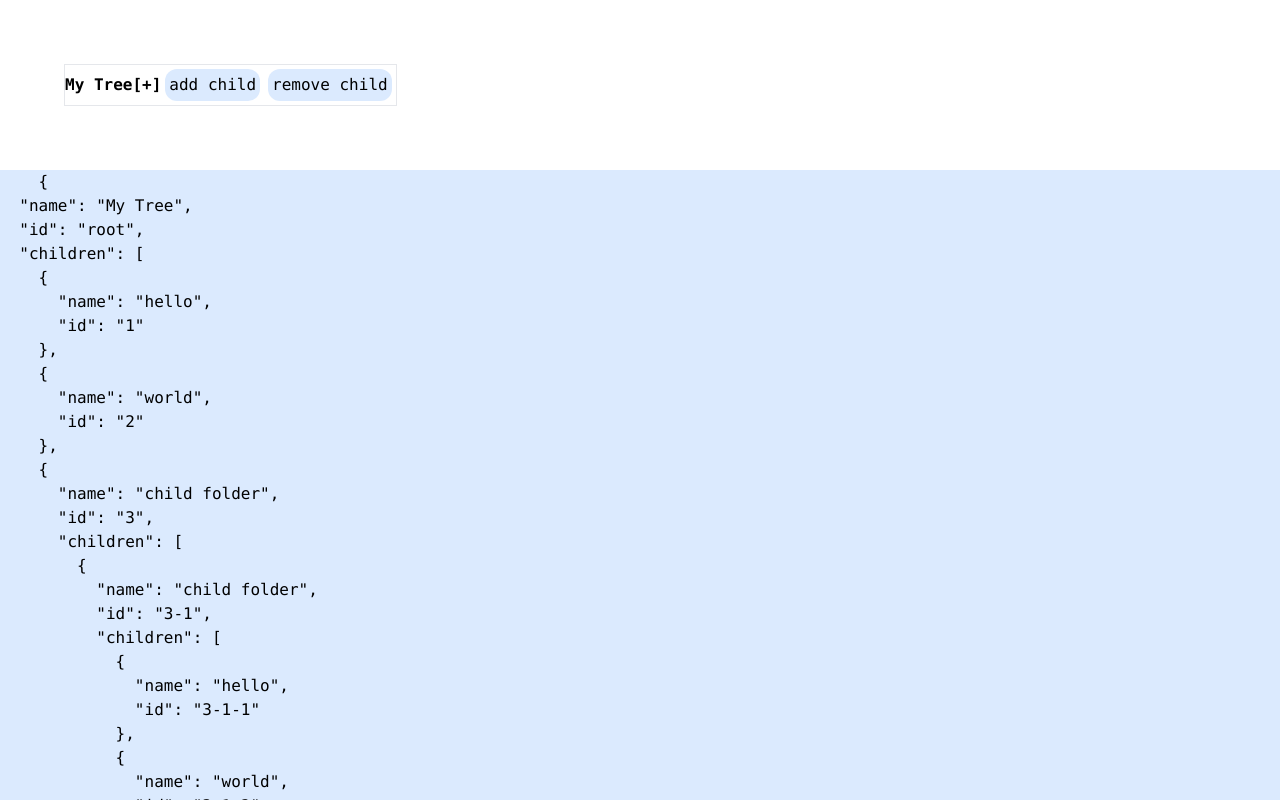
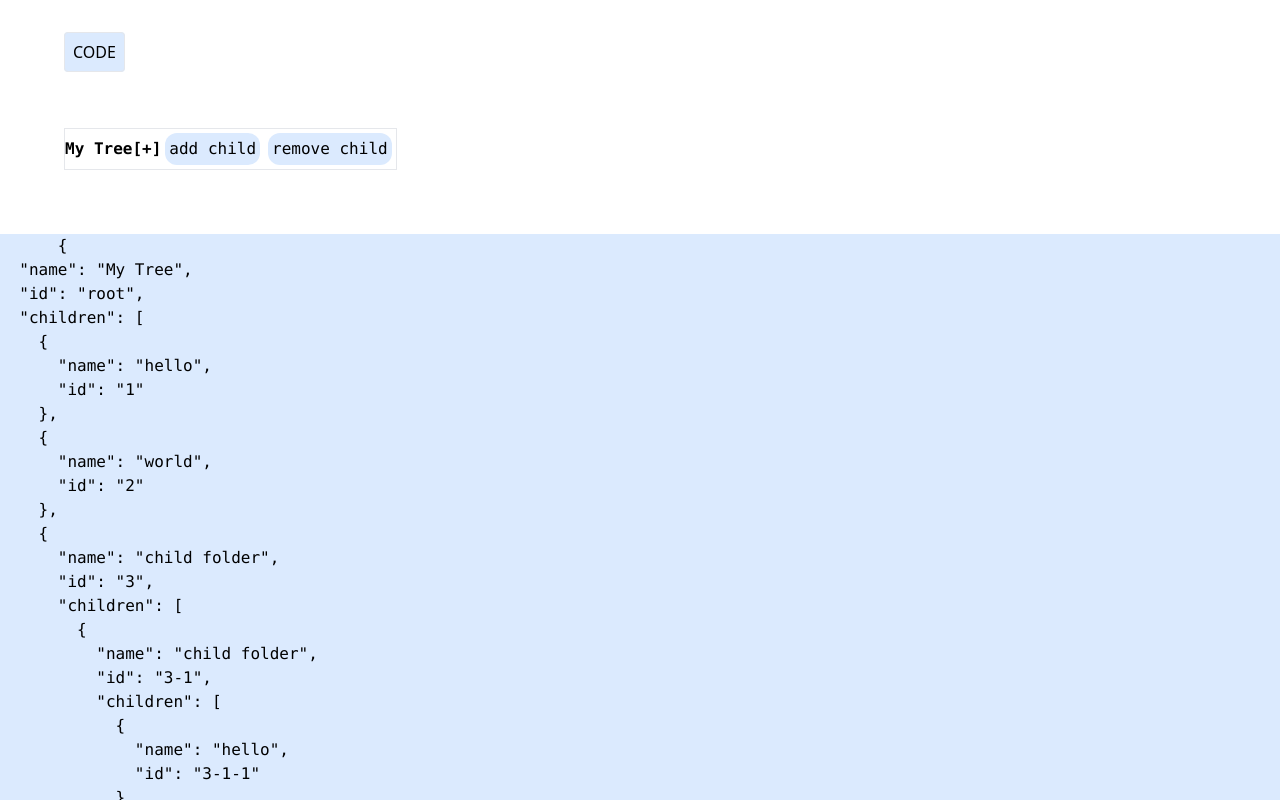
Before and after one commit to ilyafefelov/tree-menu, a Nuxt app: page / in a window 1280 px wide. Shown: the top 800 px of the page. Built offline with nearby package versions, Linux system fonts and the light colour scheme.

Commit message:
code button

```diff
--- a/app.vue
+++ b/app.vue
@@ -1,8 +1,3 @@
-<!--
-A nested tree component that recursively renders itself.
-You can double click on an item to turn it into a folder.
--->
-
 <script setup>
 
 const treeData = ref({
@@ -56,12 +51,18 @@ function findKey(obj, key, value) {
 </script>
 
 <template>
+  <div class="pt-10">
+    <nuxt-link target="_blank" class="bg-blue-100 rounded w-fit hover:bg-blue-200 p-2 ml-16 border"
+      to="https://github.com/ilyafefelov/tree-menu">
+      CODE
+    </nuxt-link>
     <ul class="p-16">
       <TreeItem class="item" @removeItem="removeItem" :model="treeData"></TreeItem>
     </ul>
     <pre class="bg-blue-100">
       {{ treeData }}
     </pre>
+  </div>
 </template>
 
 <style>
--- a/components/TreeItem.vue
+++ b/components/TreeItem.vue
@@ -25,7 +25,7 @@ function changeType() {
 function addChild() {
     changeType()
     let id = `${props.model.id}-${props.model.children.length + 1}`
-    props.model.children.push({ name: 'new stuff', id })
+    props.model.children.unshift({ name: 'new stuff', id })
     isOpen.value = true
 }
 function removeChild(e) {
```
Lines whose indentation alone changed are shown as unchanged.
